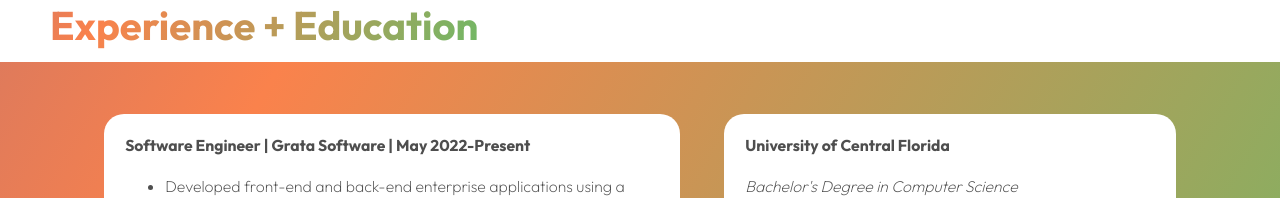
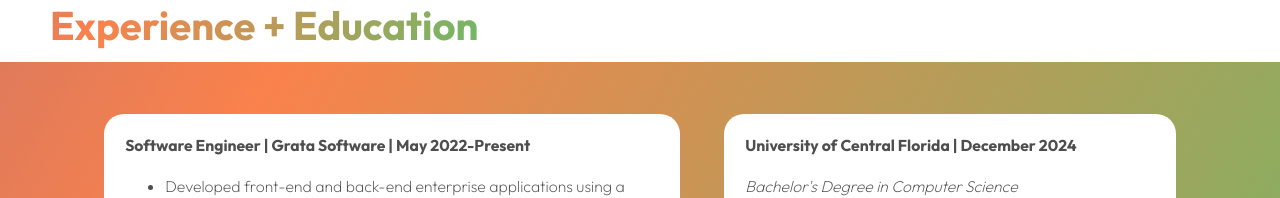
Before and after one commit to asch89/Personal-Website, an Angular app: page / in a window 1280 px wide. Shown: the part 2440-2638 px from the top of the page. Built offline with nearby package versions, Linux system fonts and the light colour scheme.

Commit message:
updated education

```diff
--- a/src/app/app.component.html
+++ b/src/app/app.component.html
@@ -111,7 +111,7 @@
           </div>
           <div class="edu-skills-container">
             <div class="education">
-              <h4>University of Central Florida</h4>
+              <h4>University of Central Florida | December 2024</h4>
               <p><i>Bachelor's Degree in Computer Science</i></p>
               <p>Relavant Coursework: Web and User Expereince (UX), Algorithms for Machine Learning, Object-Oriented Programming, Computer Logic and Organization, Security in Computing, Computer Science I.</p>
               <p>Honors/Awards: UCF Provost Scholarship, Burnett Honors College, National Honor Society, FL Bright Futures Scholarship</p>
```
